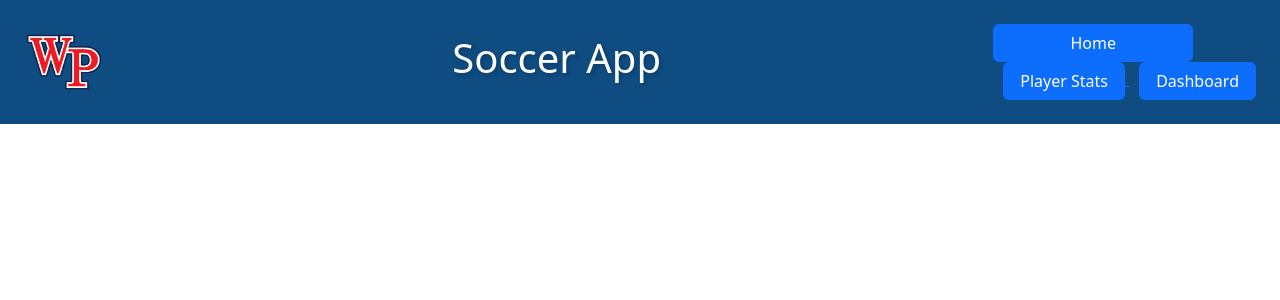
After one commit to itscool2b/soccer, a Django app: template OfficalSoccerApp/application/templates/addGame.html in a window 1280 px wide. The commit adds this page. Shown: the top 300 px of the page. Run offline with Django 4.2, Linux system fonts and the light colour scheme; the template is opened without the code that fills it, so the values that code supplies are empty.

Commit message:
Add game page

```diff
--- /dev/null
+++ b/OfficalSoccerApp/application/templates/addGame.html
@@ -0,0 +1,48 @@
+<!DOCTYPE html>
+<html lang="en">
+<head>
+    <meta charset="UTF-8">
+    <meta name="viewport" content="width=device-width, initial-scale=1.0">
+    <title>Add Game</title>
+    <link rel="stylesheet" href="../static/modal.css">
+    <link rel="stylesheet" href="../static/k.css">
+    <link rel="stylesheet" href="../static/dash.css">
+    <link rel="stylesheet" href="../static/player.css">
+    <link rel="stylesheet" href="../static/signup-login.css">
+    <link href="https://cdn.jsdelivr.net/npm/bootstrap@5.3.2/dist/css/bootstrap.min.css" rel="stylesheet" integrity="sha384-T3c6CoIi6uLrA9TneNEoa7RxnatzjcDSCmG1MXxSR1GAsXEV/Dwwykc2MPK8M2HN" crossorigin="anonymous">
+</head>
+<body>
+    <header class="container-fluid flex-header">
+        <a href="/" class="link-body-emphasis text-decoration-none">
+            <img class="logo" src="../static/images/WPS_Logo (1).png">
+        </a>
+
+        <h1>Soccer App</h1>
+
+        <div href="../templates/addGame.html">
+            <a href="{%url 'home'%}">
+                <button type="button" class="btn btn-primary px-3 d-block" style="width: 100%; max-width: 200px; padding-left: 1rem; padding-right: 1rem;" >
+                    Home
+                </button>
+            </a>
+
+            <a href="{% url 'playerhome' %}">
+                <button type="button" class="btn btn-primary px-3" style="width: auto; padding-left: 1rem; padding-right: 1rem; margin-left: 10px;">
+                    Player Stats
+                </button>
+            </a>
+
+            <a href="{% url 'dash' %}">
+                <button type="button" class="btn btn-primary px-3" style="width: auto; padding-left: 1rem; padding-right: 1rem; margin-left: 10px;">
+                    Dashboard
+                </button>
+            </a>
+        </div>
+
+    </header>
+
+
+
+<script src="https://cdn.jsdelivr.net/npm/bootstrap@5.3.2/dist/js/bootstrap.bundle.min.js" integrity="sha384-C6RzsynM9kWDrMNeT87bh95OGNyZPhcTNXj1NW7RuBCsyN/o0jlpcV8Qyq46cDfL" crossorigin="anonymous"></script>
+</body>
+</html>
```
Also changed, not shown: OfficalSoccerApp/application/templates/index.html (+13 -9 lines), OfficalSoccerApp/application/static/modal.css (added), OfficalSoccerApp/db.sqlite3, 1 other file.
